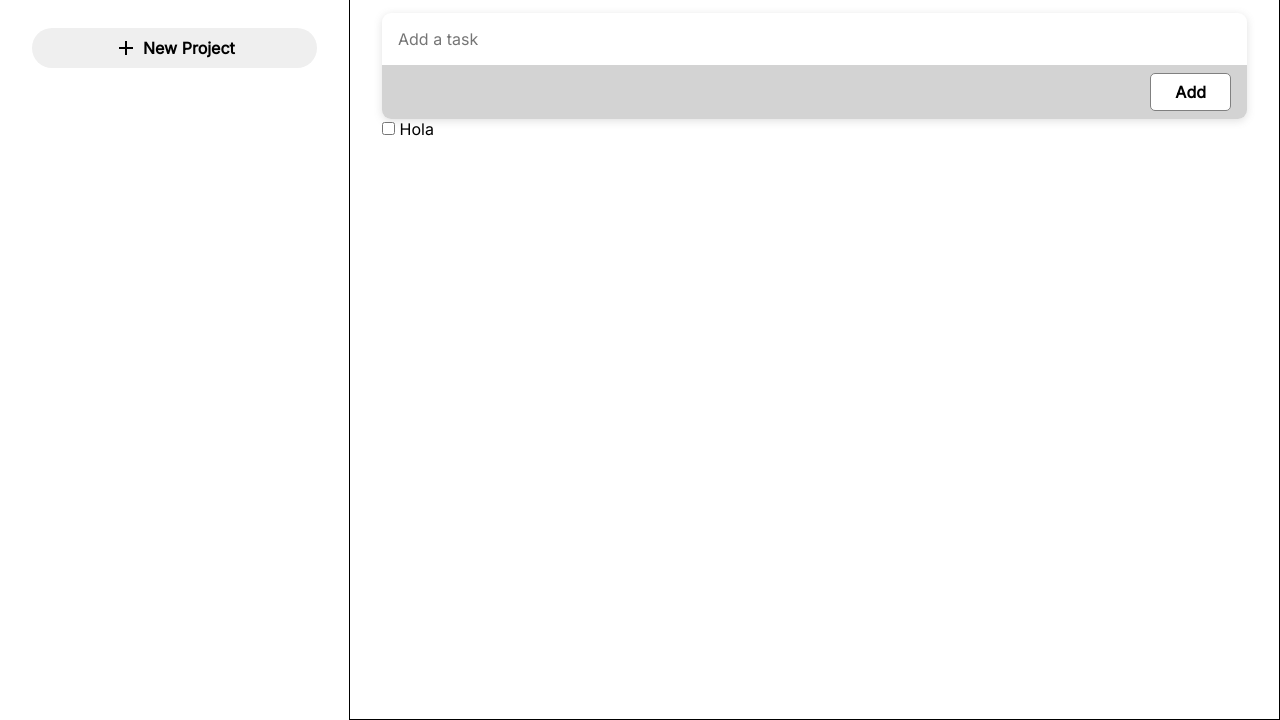
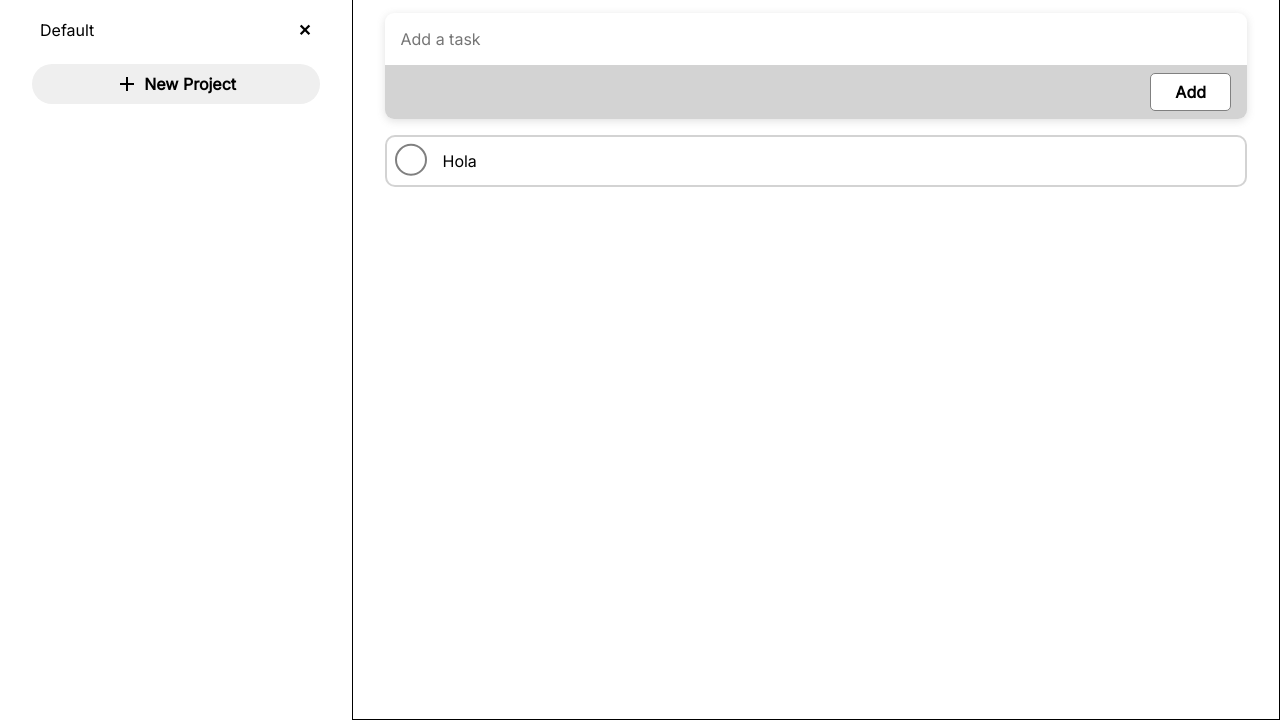
Before and after one commit to andrea441/to-do-list, a website built with webpack: page src/index.html in a window 1280 px wide. Shown: the part 80-800 px from the top of the page. Built offline with nearby package versions, Linux system fonts and the light colour scheme.

Commit message:
Styling task's checkbox

```diff
--- a/src/modules/storage.js
+++ b/src/modules/storage.js
@@ -15,6 +15,13 @@ function loadStorage() {
 
     return newProject;
   });
+
+  if (state.projects.length === 0) {
+    state.addProject("Default");
+    saveStorage();
+  }
+
+  state.selectedProjectId = state.projects[0].id;
 }
 
 function saveStorage() {
--- a/src/styles.css
+++ b/src/styles.css
@@ -72,6 +72,40 @@ input:focus {
   box-shadow: inset 0 -4px 0 royalblue;
 }
 
+input[type="checkbox"] {
+  -webkit-appearance: none;
+  appearance: none;
+  background-color: #fff;
+  margin: 0;
+  font: inherit;
+  color: gray;
+  width: 2em;
+  height: 2em;
+  border: 0.15em solid gray;
+  border-radius: 50%;
+  transform: translateY(-0.075em);
+  display: grid;
+  place-content: center;
+}
+
+input[type="checkbox"]::before {
+  content: "";
+  width: 0.65em;
+  height: 0.65em;
+  transform: scale(0);
+  transition: 120ms transform ease-in-out;
+  box-shadow: inset 1em 1em purple;
+  border-radius: 50%;
+}
+
+input[type="checkbox"]:checked::before {
+  transform: scale(1.7);
+}
+
+input[type="checkbox"]:focus {
+  box-shadow: none;
+}
+
 button {
   font: inherit;
   gap: 0.3em;
@@ -100,7 +134,7 @@ dialog::backdrop {
 
 /* SIDEBAR */
 #sidebar {
-  flex-grow: 1;
+  flex: 1;
   padding: 2em;
   display: flex;
   flex-direction: column;
@@ -133,7 +167,7 @@ li.active {
 
 /* MAIN CONTENT */
 #main {
-  flex-grow: 5;
+  flex: 3;
   border: 1px solid black;
   padding: 2em;
 }
@@ -175,3 +209,25 @@ li.active {
   background-color: white;
   border: 1px solid gray;
 }
+
+#tasks {
+  margin-top: 1em;
+  display: grid;
+  gap: 1em;
+}
+
+#tasks .task {
+  padding: 0.5em;
+  border: 2px solid lightgray;
+  border-radius: 10px;
+  display: grid;
+  grid-template-columns: auto 5fr;
+  align-items: center;
+  justify-content: center;
+  gap: 1em;
+}
+
+.task label {
+  min-width: 0;
+  overflow-wrap: break-word;
+}
```
